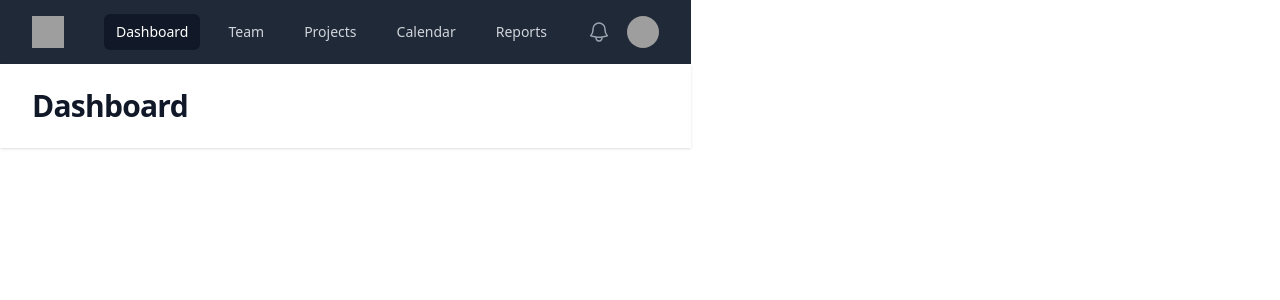
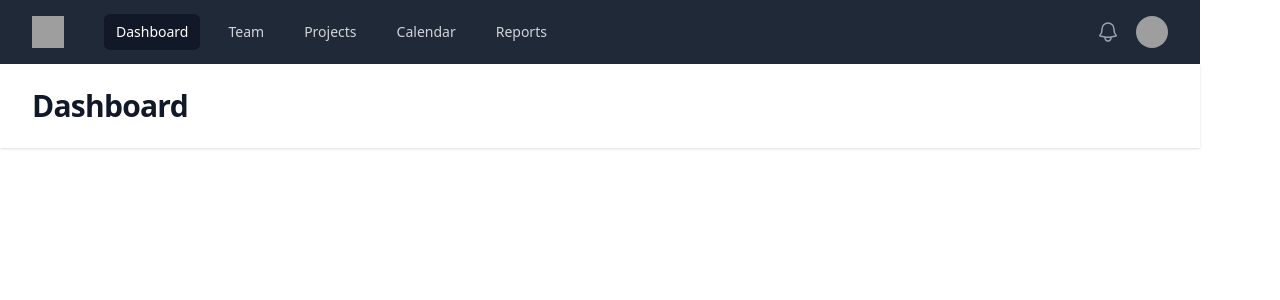
Before and after one commit to cayce2/Goadmin, a React (Create React App) app: page / in a window 1280 px wide. Shown: the top 300 px of the page. Built offline with nearby package versions, Linux system fonts and the light colour scheme; grey boxes are pictures that could not be loaded.

Commit message:
navbar.js update

```diff
--- a/src/App.js
+++ b/src/App.js
@@ -16,7 +16,6 @@
                 <div className="flex-1 p-10">
                     <Routes>
 
-
                         <Route path="/users" element={<Users />} />
                         <Route path="/calendar" element={<Calendar />} />
                         <Route path="/settings" element={<Settings />} />
--- a/src/components/navbar.js
+++ b/src/components/navbar.js
@@ -24,12 +24,12 @@
   return classes.filter(Boolean).join(' ')
 }
 
-export default function navbar() {
+export default function Navbar() {
   return (
     <>
-      <div className="min-h-full">
+      <div className="min-h-full, w-full">
         <Disclosure as="nav" className="bg-gray-800">
-          <div className="mx-auto max-w-7xl px-4 sm:px-6 lg:px-8">
+          <div className="mx-auto px-4  sm:px-6 lg:px-8">
             <div className="flex h-16 items-center justify-between">
               <div className="flex items-center">
                 <div className="flex-shrink-0">
```
